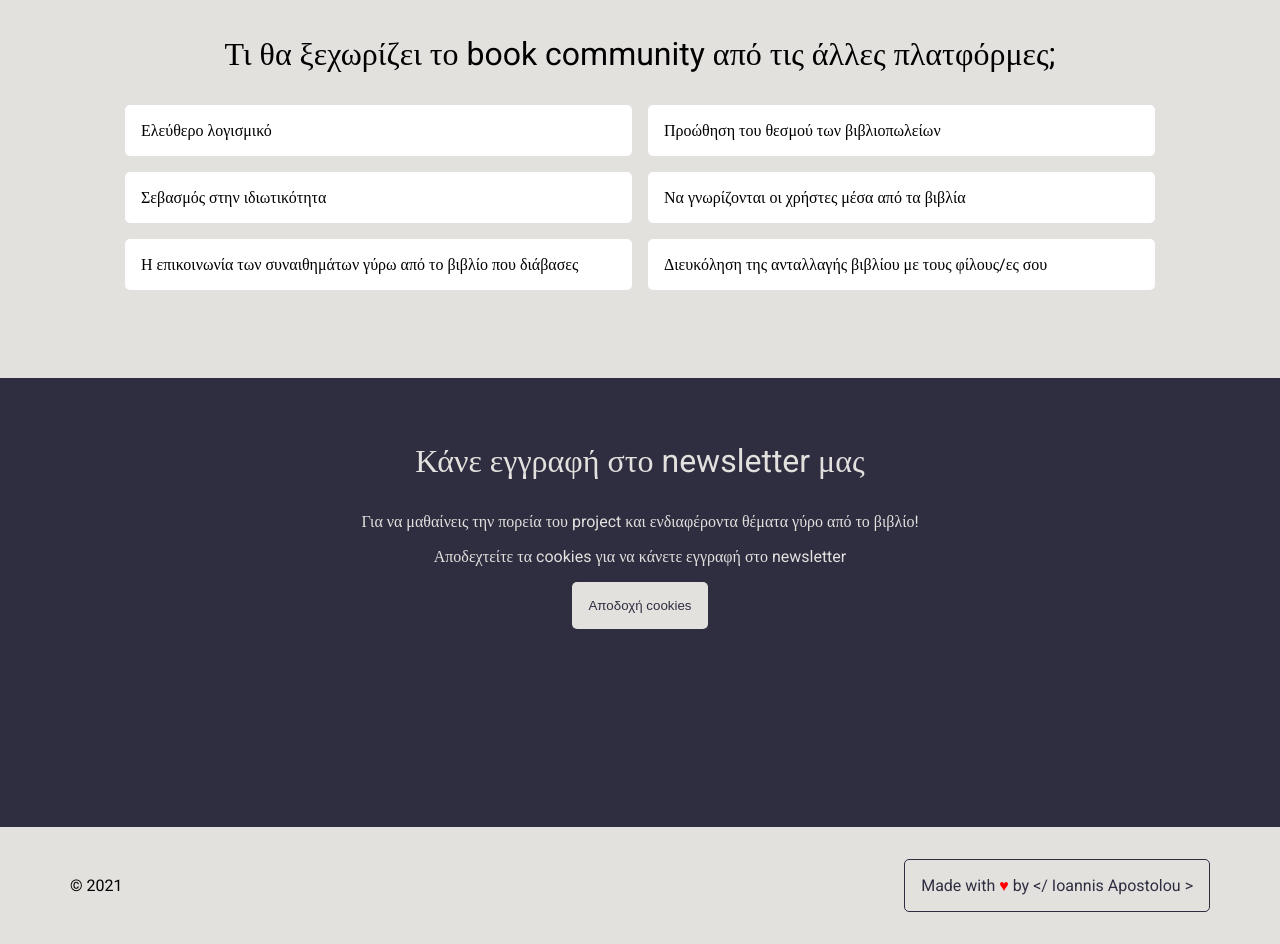
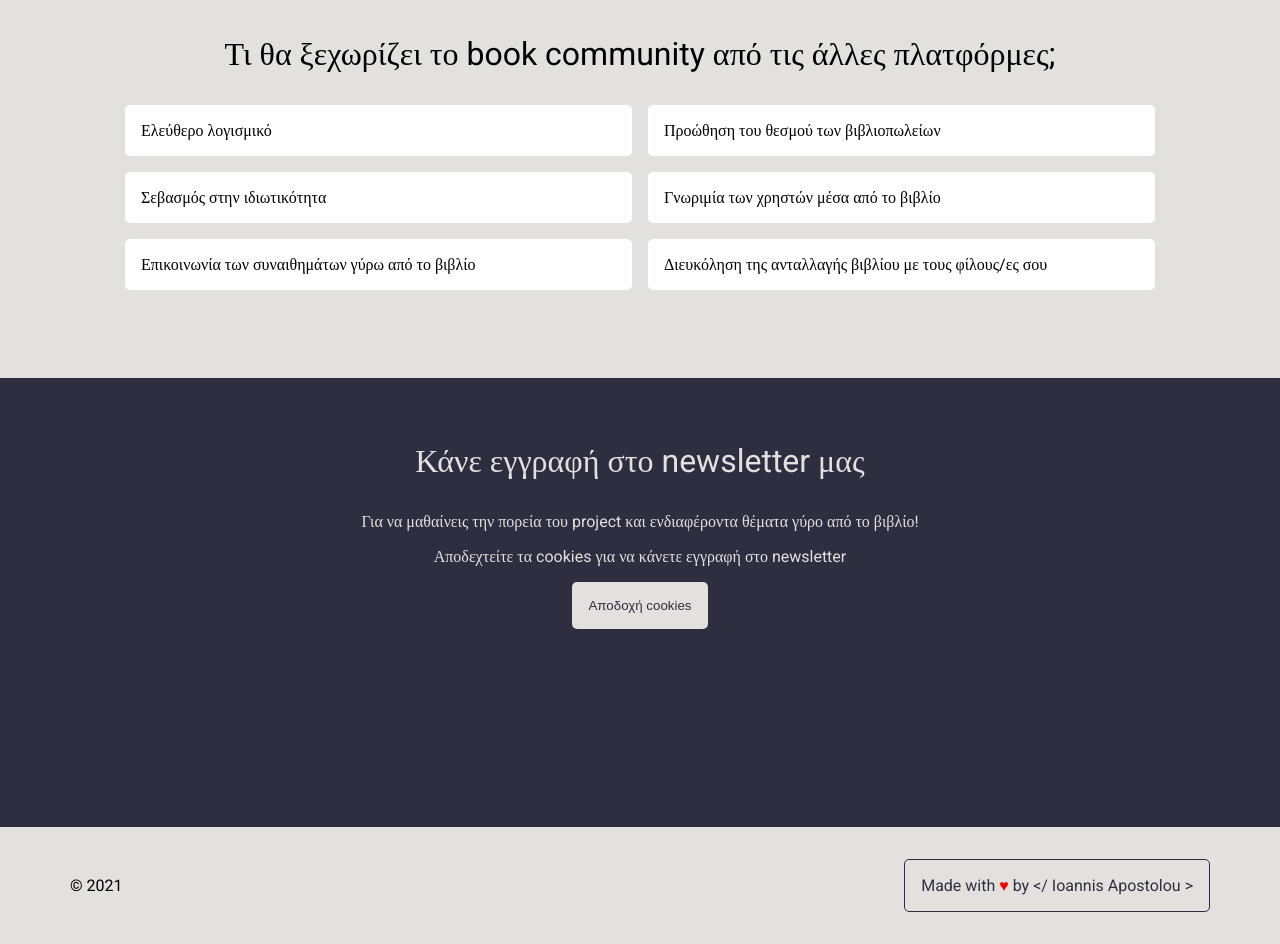
Before and after one commit to Book-Community/Landing-Page, a website: page index.html in a window 1280 px wide. Shown: the part 1727-2671 px from the top of the page. Drawn offline with Linux system fonts and the light colour scheme.

Commit message:
change text

```diff
--- a/index.html
+++ b/index.html
@@ -378,8 +378,8 @@
 					<div class="card col-10 col-md-5">Ελεύθερο λογισμικό</div>
 					<div class="card col-10 col-md-5">Προώθηση του θεσμού των βιβλιοπωλείων</div>
 					<div class="card col-10 col-md-5">Σεβασμός στην ιδιωτικότητα</div>
-					<div class="card col-10 col-md-5">Να γνωρίζονται οι χρήστες μέσα από τα βιβλία</div>
-					<div class="card col-10 col-md-5">Η επικοινωνία των συναιθημάτων γύρω από το βιβλίο που διάβασες</div>
+					<div class="card col-10 col-md-5">Γνωριμία των χρηστών μέσα από το βιβλίο</div>
+					<div class="card col-10 col-md-5">Επικοινωνία των συναιθημάτων γύρω από το βιβλίο</div>
 					<div class="card col-10 col-md-5">Διευκόληση της ανταλλαγής βιβλίου με τους φίλους/ες σου</div>
 				</div>
 			</div>
```
